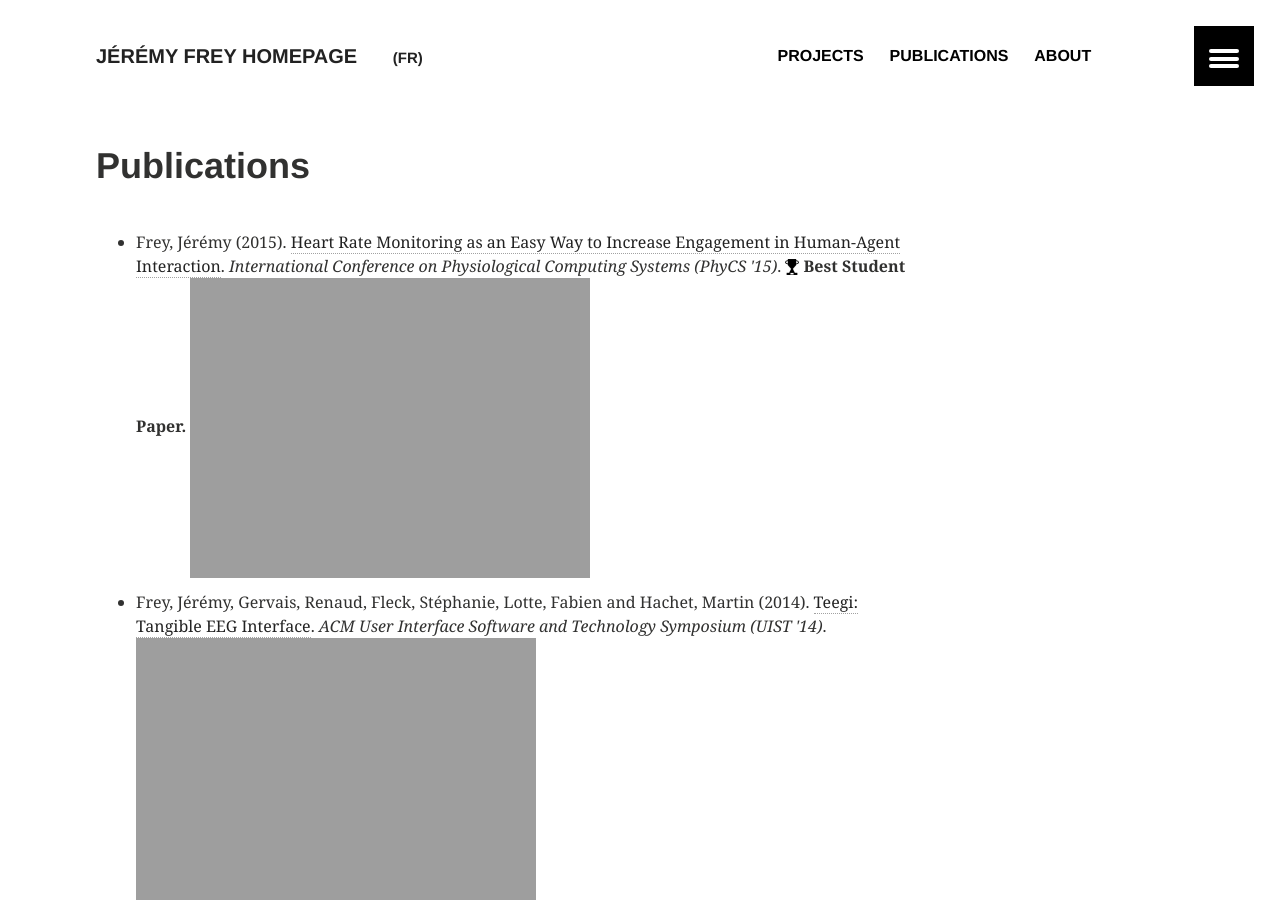
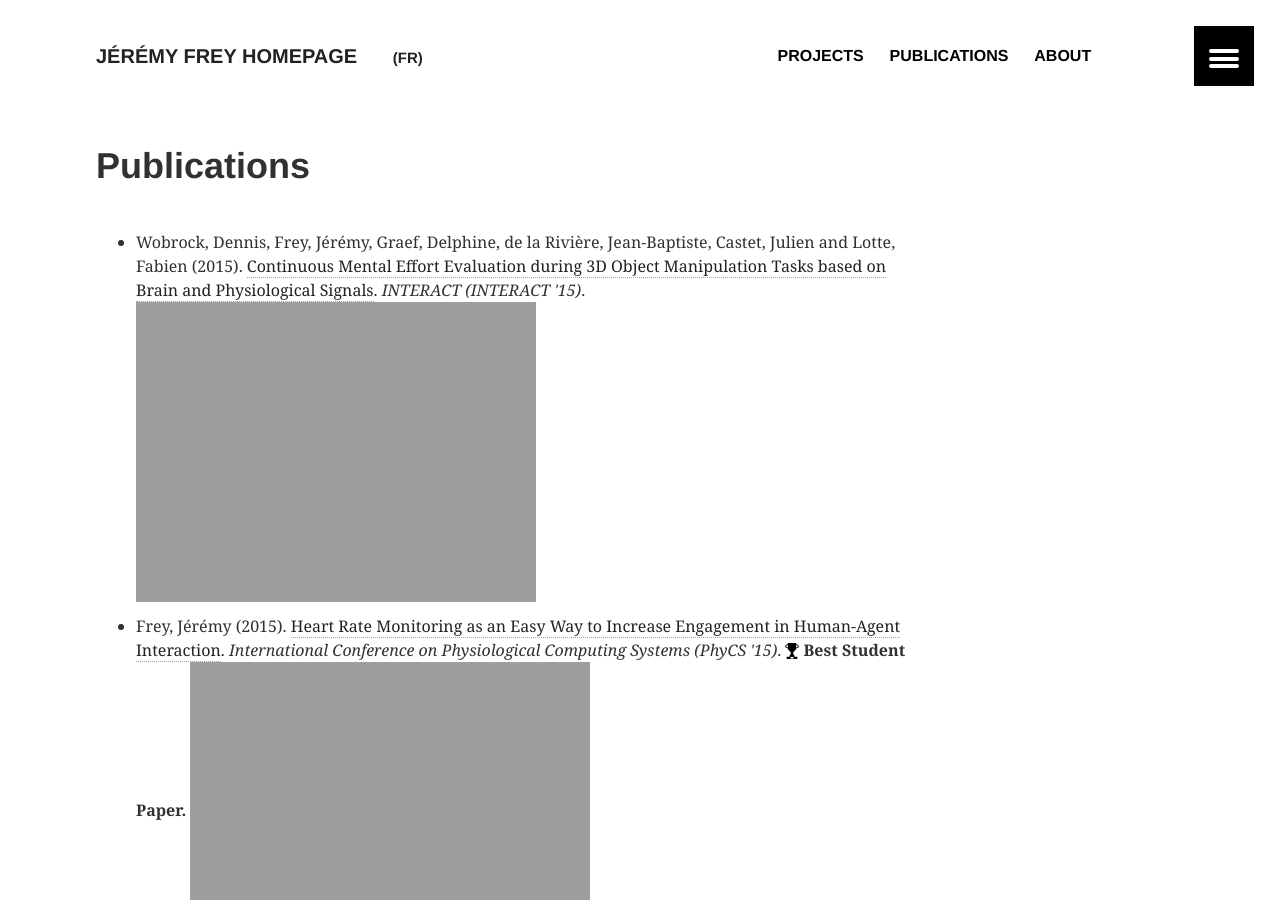
Before and after one commit to jfrey-xx/jfrey-xx.github.io, a Jekyll site: the page built from _pages/publications.md, in a window 1280 px wide and 900 px high. Built offline with Jekyll 4.4.1, drawn with Linux system fonts in a browser that asks for light colours.

Commit message:
Adding cubtile publication.

```diff
--- a/_data/publications.yml
+++ b/_data/publications.yml
@@ -109,3 +109,31 @@
   pdf-link: "https://hal.inria.fr/hal-01090544/document"
   project: "physio-agents"
   award: "Best Student Paper"
+- URL: http://phd.jfrey.info/
+  container-title: INTERACT
+  author:
+  - family: Wobrock
+    given:
+    - Dennis
+  - family: Frey
+    given:
+    - ! "Jérémy"
+    mee: true
+  - family: Graef
+    given:
+    - Delphine
+  - family: "de la Rivière"
+    given:
+    - Jean-Baptiste
+  - family: Castet
+    given:
+    - Julien
+  - family: Lotte
+    given:
+    - Fabien
+  issued:
+    year: 2015
+  year: 2015
+  title: Continuous Mental Effort Evaluation during 3D Object Manipulation Tasks based on Brain and Physiological Signals
+  type: paper-conference
+  abbreviation: "INTERACT '15"
```
